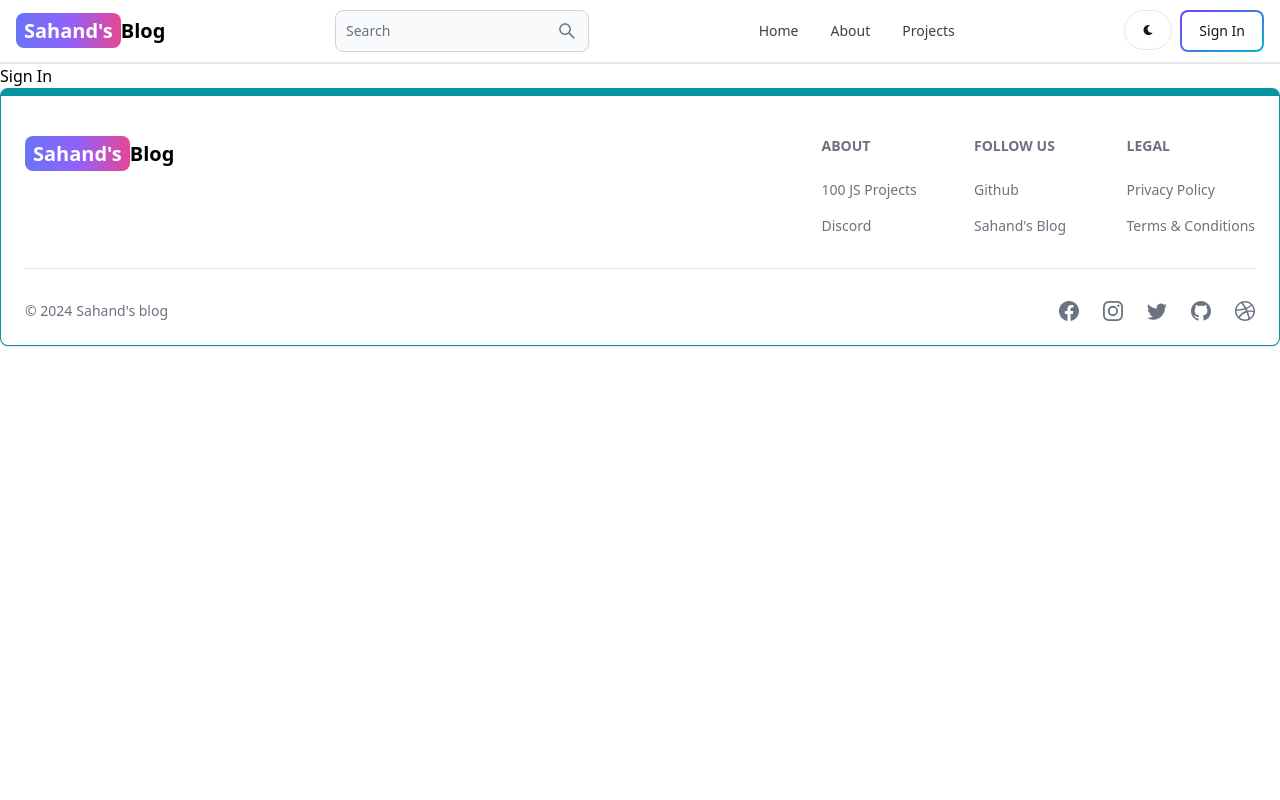
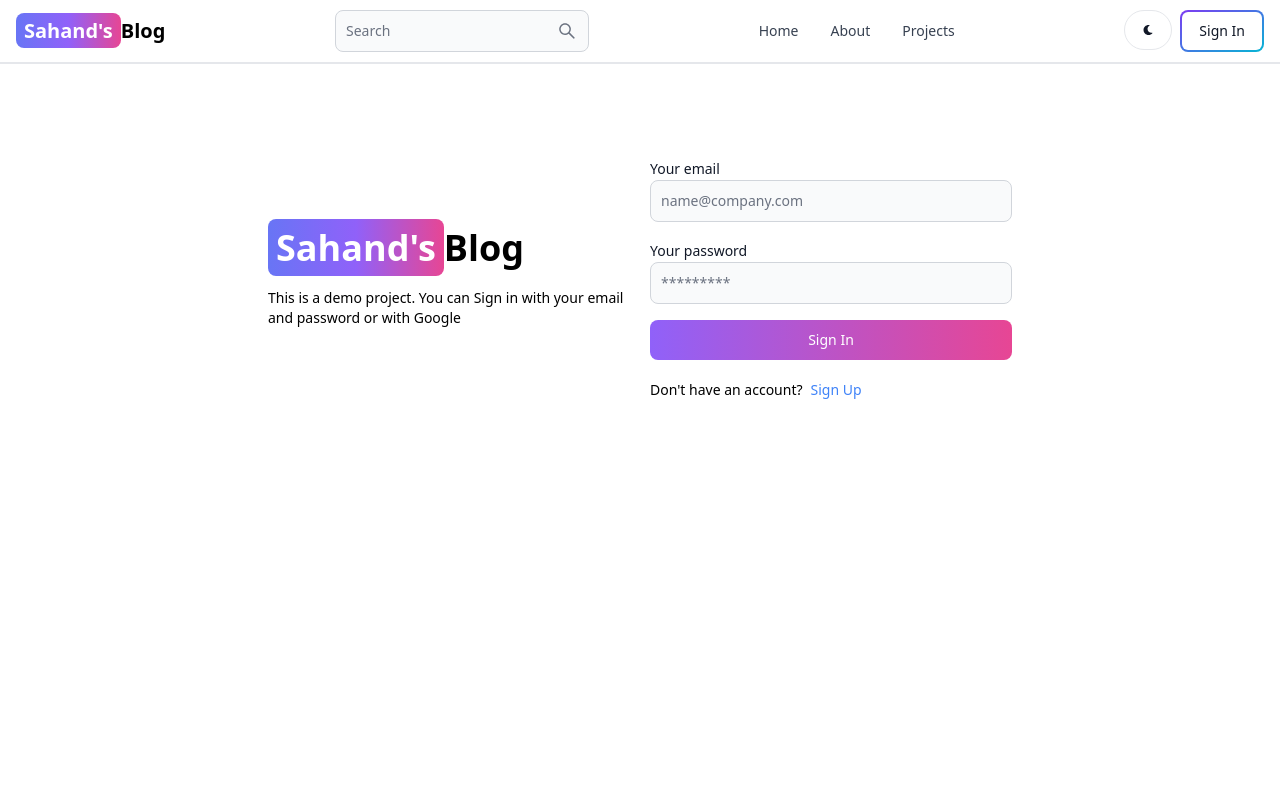
Before and after one commit to Simpleegithub/MernBlog, a React (Vite) app in the folder Client/: page /sign-in in a window 1280 px wide. Shown: the top 800 px of the page. Built offline with nearby package versions, Linux system fonts and the light colour scheme.

Commit message:
complete signIn functionality and login

```diff
--- a/Client/src/pages/SignIn.jsx
+++ b/Client/src/pages/SignIn.jsx
@@ -1,9 +1,116 @@
+/* eslint-disable */
+
+import { Alert, Button, Label, Spinner, TextInput } from "flowbite-react";
+import { useState } from "react";
+import { Link, useNavigate } from "react-router-dom";
+
 function SignIn() {
-    return (
-        <div>
-            Sign In
+  const [formdata, setformdata] = useState({});
+  const [errorMessage, setErrorMessage] = useState(null);
+  const [loading, setloading] = useState(false);
+  const navigate = useNavigate();
+  const handleChange = (e) => {
+    setformdata({ ...formdata, [e.target.id]: e.target.value.trim() });
+  };
+
+  const handleSubmit = async (e) => {
+    e.preventDefault();
+    if (!formdata.email || !formdata.password) {
+      return setErrorMessage("Please fill out all fields");
+    }
+    try {
+      setloading(true);
+      setErrorMessage(null);
+      const res = await fetch("/api/auth/signin", {
+        method: "POST",
+        headers: { "content-Type": "application/json" },
+        body: JSON.stringify(formdata),
+      });
+
+      const data = await res.json();
+      if (data.success === false) {
+        return setErrorMessage(data.message);
+      }
+      setloading(false);
+      if (res.ok) {
+        navigate("/");
+      }
+    } catch (err) {
+      setErrorMessage(err.message);
+      setloading(false);
+    }
+  };
+
+  return (
+    <div className="min-h-screen mt-20">
+      <div className="  flex p-3  max-w-3xl mx-auto flex-col md:flex-row md:items-center gap-5">
+        {/* left side   */}
+        <div className=" flex-1">
+          <Link to="/" className="font-bold dark:text-whit text-4xl">
+            <span className="px-2 py-1 bg-gradient-to-r from-indigo-500 via-purple-500 to-pink-500 rounded-lg text-white ">
+              Sahand's
+            </span>
+            Blog
+          </Link>
+          <p className="text-sm mt-5">
+            This is a demo project. You can Sign in with your email and password
+            or with Google{" "}
+          </p>
         </div>
-    )
+        {/* // right  */}
+        <div className=" flex-1">
+          <form className="flex flex-col gap-4" onSubmit={handleSubmit}>
+
+
+            <div>
+              <Label>Your email</Label>
+              <TextInput
+                type="email"
+                placeholder="name@company.com"
+                id="email"
+                onChange={handleChange}
+              />
+            </div>
+
+            <div>
+              <Label>Your password</Label>
+              <TextInput
+                type="password"
+                placeholder="*********"
+                id="password"
+                onChange={handleChange}
+              />
+            </div>
+            <Button
+              gradientDuoTone="purpleToPink"
+              type="submit"
+              disabled={loading}
+            >
+              {loading ? (
+                <>
+                  (<Spinner size="sm" />
+                  <span>Loading....</span>)
+                </>
+              ) : (
+                "Sign In"
+              )}
+            </Button>
+          </form>
+          <div className="flex gap-2 text-sm mt-5">
+            <span>Don't have an account?</span>
+            <Link to="/sign-up" className="text-blue-500">
+              Sign Up
+            </Link>
+          </div>
+          {errorMessage && (
+            <Alert className="mt-5" color="failure">
+              {errorMessage}
+            </Alert>
+          )}
+        </div>
+      </div>
+    </div>
+  );
 }
 
-export default SignIn
+export default SignIn;
```
